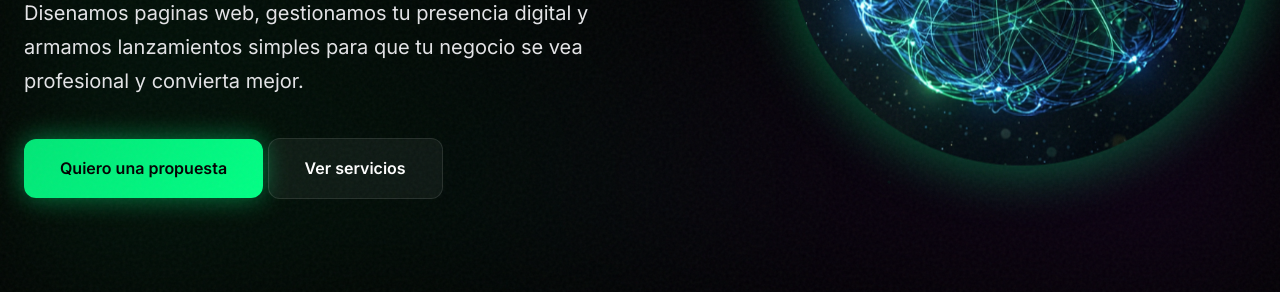
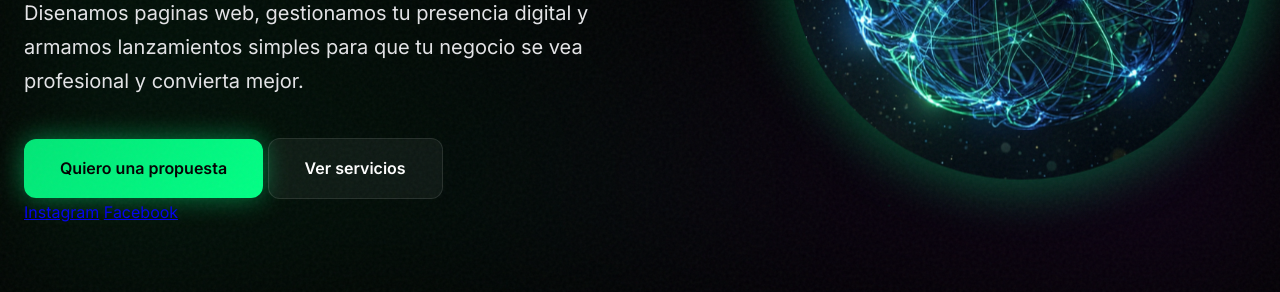
Before and after one commit to sinergiaia01/sinergia-platform, a plain HTML site: page index.html in a window 1280 px wide. Shown: the part 508-800 px from the top of the page. Drawn offline with Linux system fonts and the light colour scheme.

Commit message:
Add Instagram and Facebook links to landing

```diff
--- a/index.html
+++ b/index.html
@@ -49,6 +49,10 @@
                 <div class="hero-ctas fade-in">
                     <a href="#contacto" class="btn-primary pulse-glow">Quiero una propuesta</a>
                     <a href="#servicios" class="btn-secondary">Ver servicios</a>
+                </div>
+                <div class="hero-social-links fade-in">
+                    <a href="https://www.instagram.com/sinergia_b2b/" target="_blank" rel="noopener noreferrer">Instagram</a>
+                    <a href="https://www.facebook.com/profile.php?id=61560733873501" target="_blank" rel="noopener noreferrer">Facebook</a>
                 </div>
             </div>
             <div class="hero-visual fade-in">
@@ -197,6 +201,10 @@
                             <span>https://sinergia.sbs</span>
                         </div>
                     </div>
+                    <div class="contact-social-links">
+                        <a href="https://www.instagram.com/sinergia_b2b/" target="_blank" rel="noopener noreferrer" class="btn-secondary">Seguir en Instagram</a>
+                        <a href="https://www.facebook.com/profile.php?id=61560733873501" target="_blank" rel="noopener noreferrer" class="btn-secondary">Ver Facebook</a>
+                    </div>
                 </div>
                 <div class="contact-form-container">
                     <form id="contact-form" class="glass-card contact-form">
@@ -265,6 +273,8 @@
                     <li><a href="mailto:jujuysinergia@gmail.com">jujuysinergia@gmail.com</a></li>
                     <li><a href="tel:+5493884965512">+54 9 388 496 5512</a></li>
                     <li><a href="https://sinergia.sbs">Sitio web</a></li>
+                    <li><a href="https://www.instagram.com/sinergia_b2b/" target="_blank" rel="noopener noreferrer">Instagram</a></li>
+                    <li><a href="https://www.facebook.com/profile.php?id=61560733873501" target="_blank" rel="noopener noreferrer">Facebook</a></li>
                 </ul>
             </div>
         </div>
```
